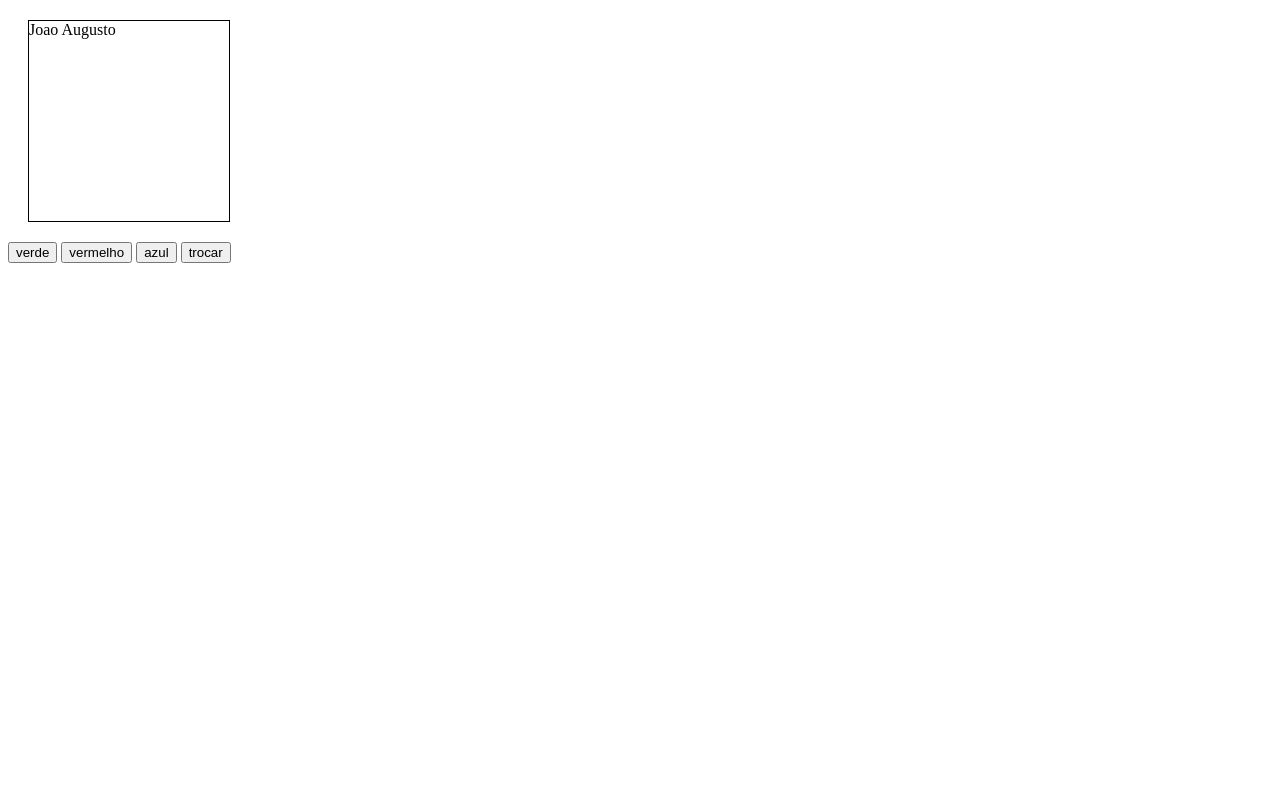
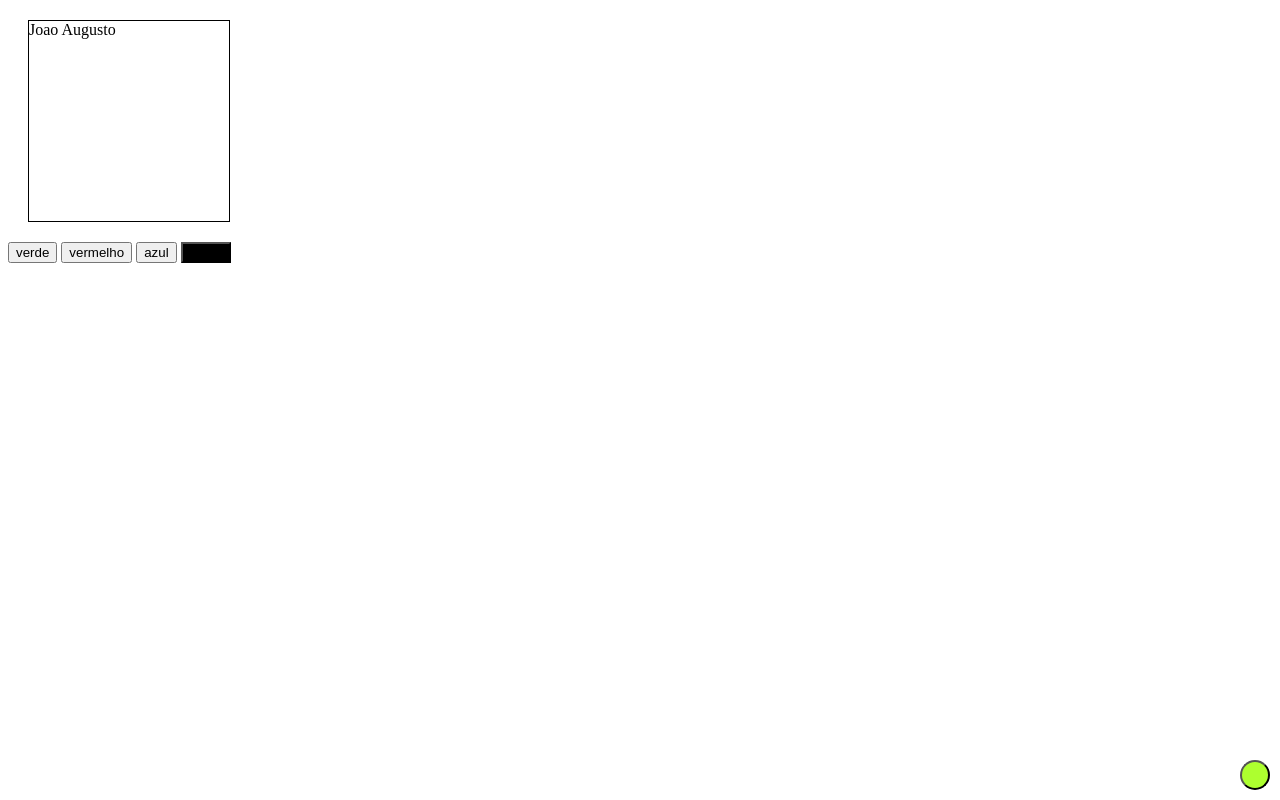
Before and after one commit to casottiAugusto/AulasJS, a plain HTML site: page index.html in a window 1280 px wide. Both pictures are taken after a click on the button "trocar". Drawn offline with Linux system fonts and the light colour scheme.

Commit message:
Finalizando por HOje

```diff
--- a/index.html
+++ b/index.html
@@ -12,9 +12,13 @@
   <button onclick="verde()">verde</button>
   <button onclick="vermelho()">vermelho</button>
   <button onclick="azul()">azul </button>
-  <button id="trocar" onclick="troca()">trocar</button>
+
+  <button class="short" onclick="troca()">trocar</button>
+
+  <button class="scroll"></button>
 
   <script src="script.js"></script>
 
+
 </body>
 </html>
--- a/script.js
+++ b/script.js
@@ -18,12 +18,14 @@ function azul() {
   document.querySelector('#titulo').classList.add('azul');
 }
 function troca(params) {
-  if (document.querySelector('#troca').classList.contains('preto1')) {
-    document.querySelector('#troca').classList.remove('preto1');
-    document.querySelector('#troca').classList.add('verde1');
+  if (document.querySelector('.short').classList.contains('preto1')) {
+    document.querySelector('.short').classList.remove('preto1');
+    document.querySelector('.short').classList.add('verde1');
   }else{
-    document.querySelector('#troca').classList.remove('verde1');
-    document.querySelector('#troca').classList.add('preto1');
+    document.querySelector('.short').classList.remove('verde1');
+    document.querySelector('.short').classList.add('preto1');
   }
+}
+function scrollagem(params) {
 
 }
--- a/style.css
+++ b/style.css
@@ -23,3 +23,13 @@ background-color: red;
   background-color: black;
 
 }
+.scroll{
+  width: 30px;
+  height: 30px;
+  border-radius: 25px;
+  background-color: greenyellow;
+  position: fixed;
+  right: 10px;
+  bottom: 10px;
+
+}
```
